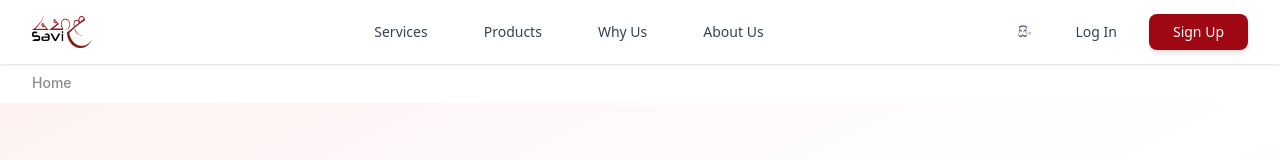
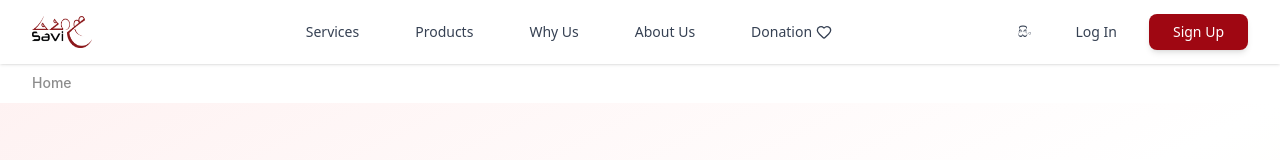
Before and after one commit to Amila619/ph-2025-hackathon, a React app in the folder frontend/: page / in a window 1280 px wide. Shown: the top 160 px of the page. Built offline with nearby package versions, Linux system fonts and the light colour scheme; no server answers; the HTML template or start-up script is replaced by a standard one.

Commit message:
navigation bar updated

```diff
--- a/frontend/src/components/AnimatedNavBar.jsx
+++ b/frontend/src/components/AnimatedNavBar.jsx
@@ -1,5 +1,5 @@
 import React, { useState } from 'react';
-import { Menu, LayoutDashboard, LogOut } from 'lucide-react';
+import { Menu, LayoutDashboard, LogOut, Heart } from 'lucide-react';
 import { useNavigate } from 'react-router-dom';
 import { useAuth } from '../context/Auth.context';
 import { AxiosInstance } from '../services/Axios.service';
@@ -11,9 +11,10 @@ const translations = {
     products: 'Products',
     materials: 'Raw Materials',
     why: 'Why Us',
-    about: 'About Us', // ✅ added
+    about: 'About Us',
     login: 'Log In',
-    signup: 'Sign Up'
+    signup: 'Sign Up',
+    donation: 'Donation'
   },
   si: {
     home: 'මුල් පිටුව',
@@ -21,9 +22,10 @@ const translations = {
     products: 'නිෂ්පාදන',
     materials: 'අමුද්‍රව්‍ය',
     why: 'ඇයි අපි',
-    about: 'අපි ගැන', // ✅ added
+    about: 'අපි ගැන',
     login: 'ඇතුල් වන්න',
-    signup: 'ලියාපදිංචිය'
+    signup: 'ලියාපදිංචිය',
+    donation: 'පරිත්‍යාග'
   }
 };
 
@@ -39,11 +41,9 @@ const AnimatedNavbar = () => {
       await AxiosInstance.post('/auth/logout');
     } catch (_) { /* noop */ }
 
-    // Clear all auth-related data
     localStorage.removeItem('accessToken');
     sessionStorage.removeItem('welcomed');
 
-    // Reset auth context state
     setIsLoggedIn(false);
     setRole('user');
     setUser(null);
@@ -63,6 +63,7 @@ const AnimatedNavbar = () => {
     <nav className="bg-white/95 shadow-sm sticky top-0 z-50">
       <div className="max-w-7xl mx-auto px-4 sm:px-6 lg:px-8">
         <div className="flex justify-between items-center h-16">
+
           {/* Left Section: Logo + Links */}
           <div className="flex items-center justify-center w-full">
             <div className="flex-shrink-0 flex items-center">
@@ -79,17 +80,24 @@ const AnimatedNavbar = () => {
               <a href="../#services" className="text-gray-700 hover:text-red-800 px-3 py-2 text-sm font-medium transition-colors">{t.services}</a>
               <a href="../#products" className="text-gray-700 hover:text-red-800 px-3 py-2 text-sm font-medium transition-colors">{t.products}</a>
               <a href="../#why" className="text-gray-700 hover:text-red-800 px-3 py-2 text-sm font-medium transition-colors">{t.why}</a>
-              {/* ✅ Navigate to separate About page */}
               <button
                 onClick={() => navigate('/about')}
                 className="text-gray-700 hover:text-red-800 px-3 py-2 text-sm font-medium transition-colors"
               >
                 {t.about}
               </button>
+
+              {/* Donation Link */}
+              <button
+                onClick={() => navigate('/donation')}
+                className="text-gray-700 hover:text-red-800 px-3 py-2 text-sm font-medium transition-colors flex items-center"
+              >
+                {t.donation} <Heart className="ml-1 h-4 w-4" />
+              </button>
             </div>
           </div>
 
-          {/* Right Section: Language + Auth Buttons */}
+          {/* Right Section: Language + Auth */}
           <div className="hidden md:flex items-center space-x-4">
             <button
               onClick={() => setLanguage(prev => prev === 'en' ? 'si' : 'en')}
@@ -120,20 +128,28 @@ const AnimatedNavbar = () => {
         </div>
       </div>
 
-      {/* ✅ Mobile Menu */}
+      {/* Mobile Menu */}
       {isOpen && (
         <div className="md:hidden bg-white border-t">
           <div className="px-2 pt-2 pb-3 space-y-1">
             <a href="../#services" className="block px-3 py-2 text-base font-medium text-gray-700 hover:text-red-800 hover:bg-gray-50 rounded-md">{t.services}</a>
             <a href="../#products" className="block px-3 py-2 text-base font-medium text-gray-700 hover:text-red-800 hover:bg-gray-50 rounded-md">{t.products}</a>
             <a href="../#why" className="block px-3 py-2 text-base font-medium text-gray-700 hover:text-red-800 hover:bg-gray-50 rounded-md">{t.why}</a>
-            {/* ✅ Navigate to About page on mobile */}
             <button
               onClick={() => navigate('/about')}
               className="w-full text-left px-3 py-2 text-base font-medium text-gray-700 hover:text-red-800 hover:bg-gray-50 rounded-md"
             >
               {t.about}
             </button>
+
+            {/* Donation Link */}
+            <button
+              onClick={() => navigate('/donation')}
+              className="w-full text-left px-3 py-2 text-base font-medium text-gray-700 hover:text-red-800 hover:bg-gray-50 rounded-md flex items-center"
+            >
+              {t.donation} <Heart className="ml-1 h-4 w-4" />
+            </button>
+
             {/* Mobile Auth Buttons */}
             <button
               onClick={() => navigate('/login')}
```
